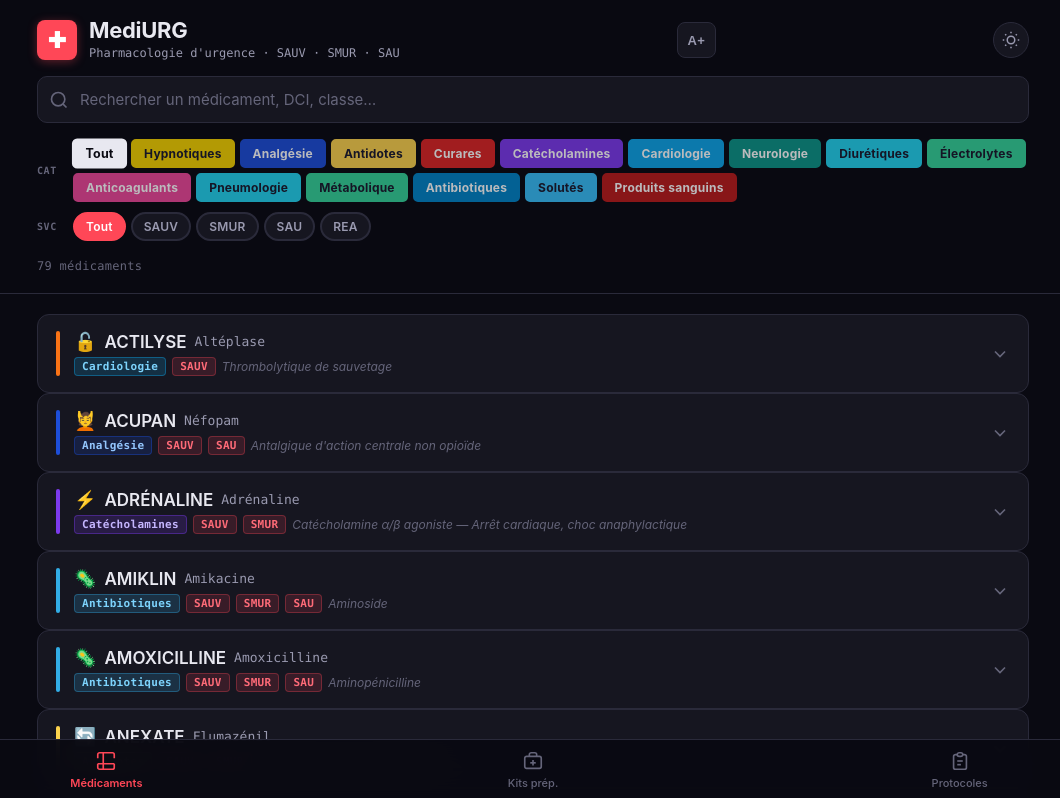
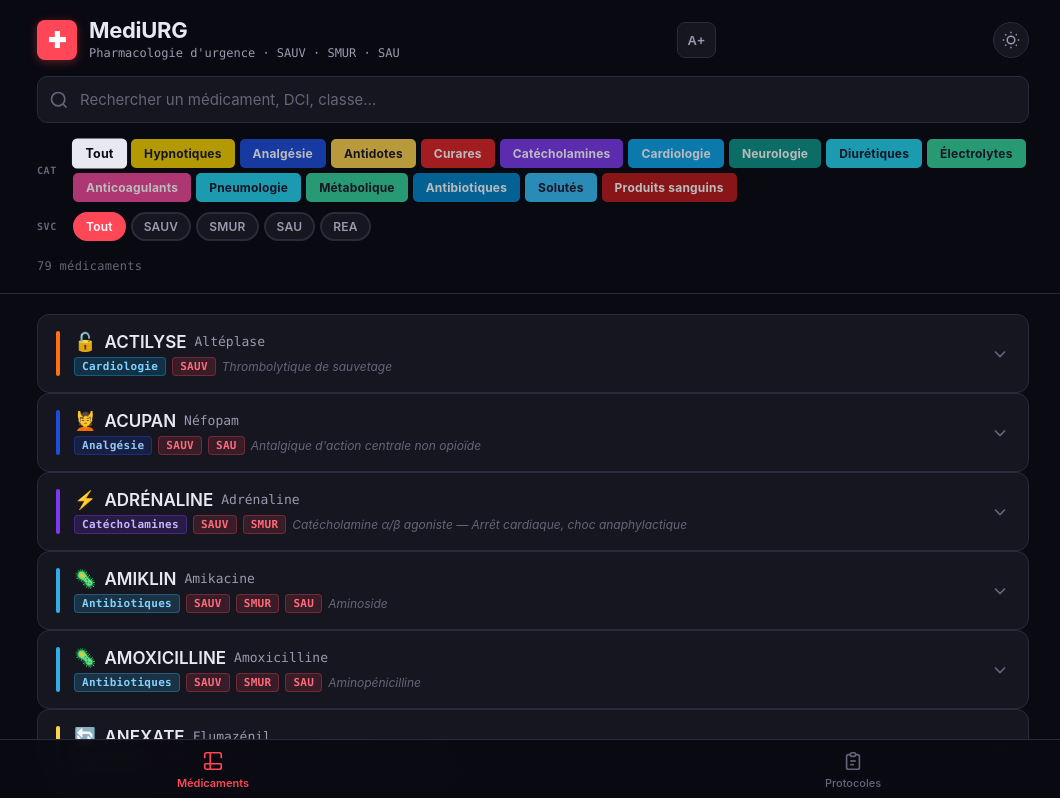
Before and after one commit to wolfdavid68-dev/mediurgdzaa, a React (Create React App) app: page / in a window 1280 px wide. Shown: the top 798 px of the page, without its empty margins (107-1167 px from the left). Built offline with nearby package versions, Linux system fonts and the light colour scheme.

Commit message:
fix: Kits de préparation comme onglet dans Protocoles (avec PISU et Incompatibilités)
Co-Authored-By: Claude Sonnet 4.6 <noreply@anthropic.com>

```diff
--- a/src/App.js
+++ b/src/App.js
@@ -180,12 +180,6 @@ const App = () => {
           )
         )}
 
-        {page === "kits" && (
-          <div className="protocol-list">
-            {PREP_KITS.map(k => <PrepKitCard key={k.id} kit={k} />)}
-          </div>
-        )}
-
         {page === "protocoles" && (
           <>
             <div className="proto-category-bar">
@@ -202,9 +196,22 @@ const App = () => {
               >
                 Incompatibilité Médicamenteuse
               </button>
+              <button
+                className={`proto-category-tab ${protoCategory === "kits" ? "proto-category-active" : ""}`}
+                onClick={() => setProtoCategory("kits")}
+              >
+                Kits de préparation
+                <span className="proto-category-count">{PREP_KITS.length}</span>
+              </button>
             </div>
 
             {protoCategory === "incompatibilites" && <IncompatibilityList />}
+
+            {protoCategory === "kits" && (
+              <div className="protocol-list">
+                {PREP_KITS.map(k => <PrepKitCard key={k.id} kit={k} />)}
+              </div>
+            )}
 
             {protoCategory === "PISU" && (
               <>
@@ -245,18 +252,6 @@ const App = () => {
           <span>Médicaments</span>
         </button>
         <button
-          className={`bottom-tab ${page === "kits" ? "bottom-tab-active" : ""}`}
-          onClick={() => setPage("kits")}
-        >
-          <svg viewBox="0 0 24 24" width="22" height="22" fill="none" stroke="currentColor" strokeWidth="1.8">
-            <rect x="3" y="7" width="18" height="13" rx="2" />
-            <path d="M8 7V5a2 2 0 0 1 2-2h4a2 2 0 0 1 2 2v2" />
-            <line x1="12" y1="11" x2="12" y2="17" />
-            <line x1="9" y1="14" x2="15" y2="14" />
-          </svg>
-          <span>Kits prép.</span>
-        </button>
-        <button
           className={`bottom-tab ${page === "protocoles" ? "bottom-tab-active" : ""}`}
           onClick={() => setPage("protocoles")}
         >
```
